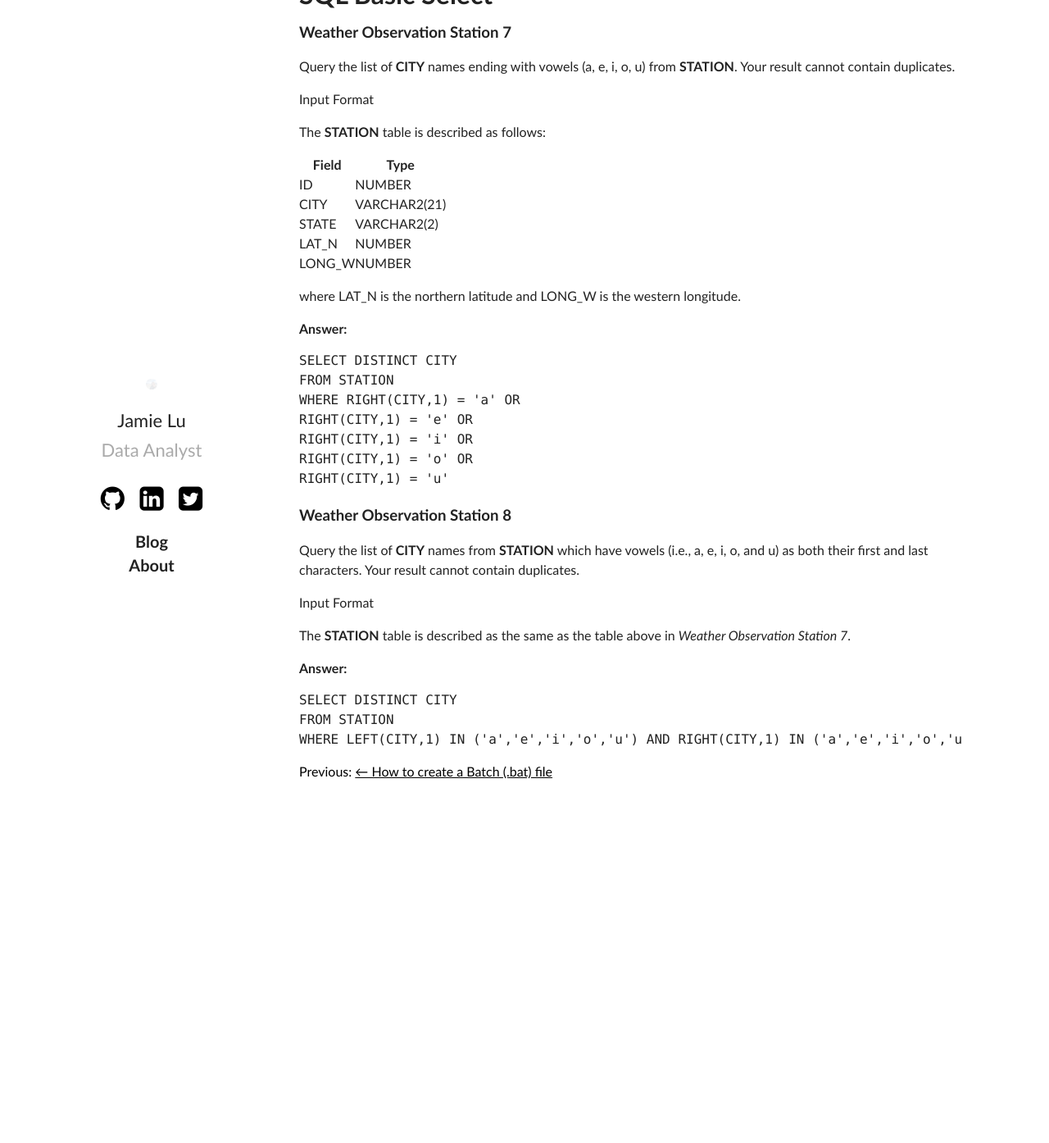
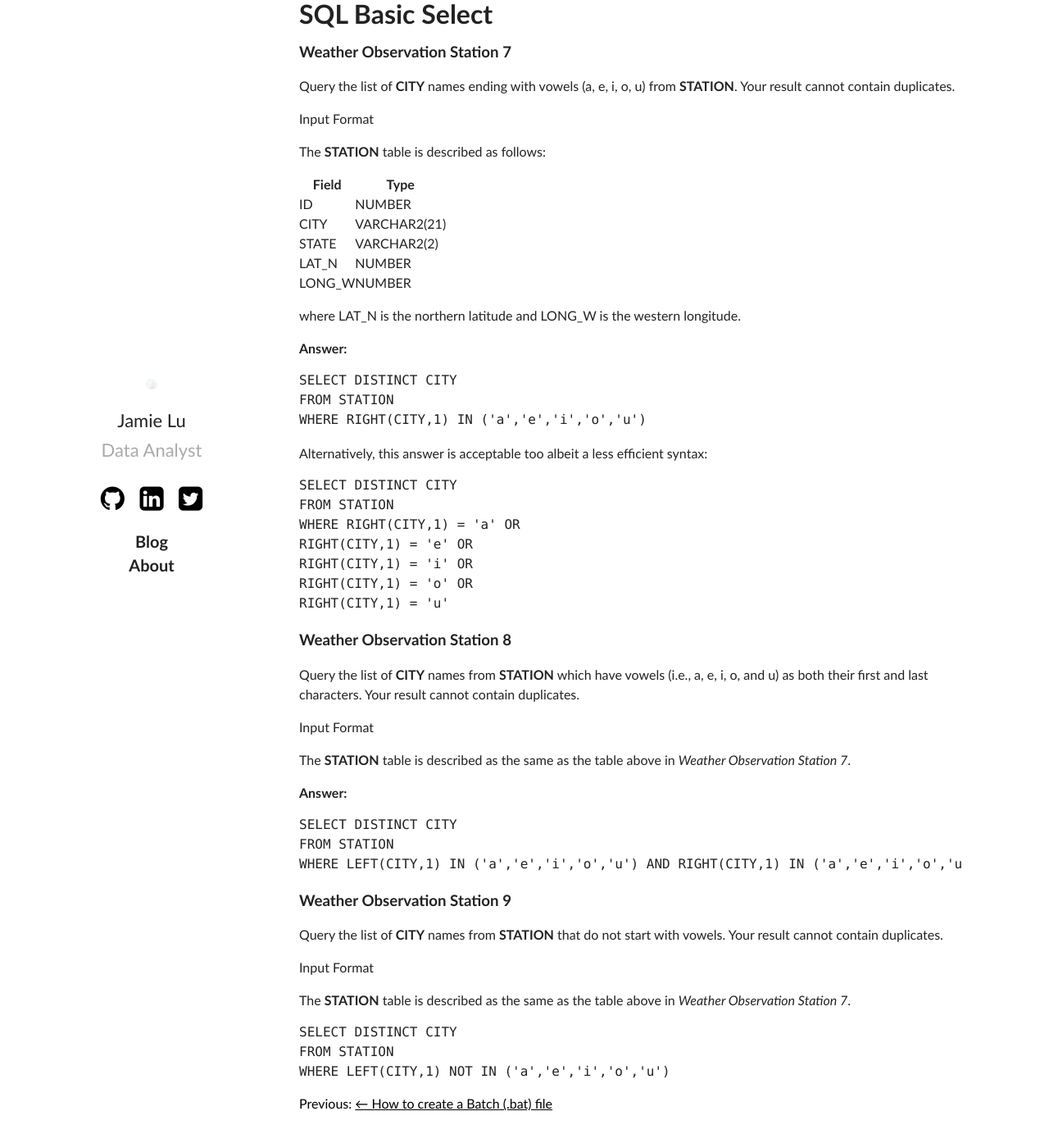
Before and after one commit to jamieqianhui/jamieqianhui.github.io, a Jekyll site: the page built from _posts/2021-05-08-HackerRank-Practice-Answers.markdown, in a window 1280 px wide and 1400 px high, scrolled down 368 px. Shown: the top 1394 px of the window at 82% size. Built offline with Jekyll 4.4.1, drawn with Linux system fonts in a browser that asks for light colours; before the commit the page ends 1363 px from its top, so only the background shows below that; some of the changed text lies outside the part shown.

Commit message:
Update 2021-05-08-HackerRank-Practice-Answers.markdown

````diff
--- a/_posts/2021-05-08-HackerRank-Practice-Answers.markdown
+++ b/_posts/2021-05-08-HackerRank-Practice-Answers.markdown
@@ -32,8 +32,14 @@ The **STATION** table is described as follows:
 where LAT_N is the northern latitude and LONG_W is the western longitude.
 
 **Answer:**
+```SQL
+SELECT DISTINCT CITY
+FROM STATION
+WHERE RIGHT(CITY,1) IN ('a','e','i','o','u')
+```
 
-```MySQL
+Alternatively, this answer is acceptable too albeit a less efficient syntax:
+```SQL
 SELECT DISTINCT CITY
 FROM STATION
 WHERE RIGHT(CITY,1) = 'a' OR
@@ -53,8 +59,22 @@ The **STATION** table is described as the same as the table above in *Weather Ob
 
 **Answer:**
 
-```MySQL
+```SQL
 SELECT DISTINCT CITY
 FROM STATION
 WHERE LEFT(CITY,1) IN ('a','e','i','o','u') AND RIGHT(CITY,1) IN ('a','e','i','o','u')
 ```
+
+### Weather Observation Station 9
+
+Query the list of **CITY** names from **STATION** that do not start with vowels. Your result cannot contain duplicates.
+
+Input Format
+
+The **STATION** table is described as the same as the table above in *Weather Observation Station 7*.
+
+```SQL
+SELECT DISTINCT CITY
+FROM STATION
+WHERE LEFT(CITY,1) NOT IN ('a','e','i','o','u')
+```
````
